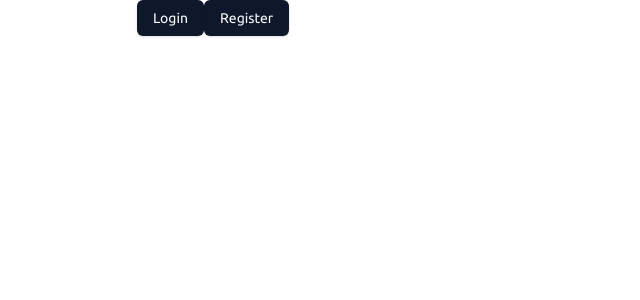
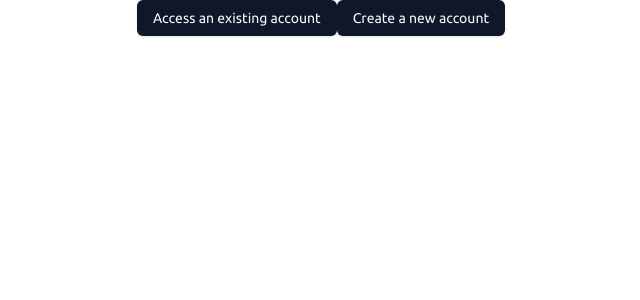
Before and after one commit to arantebw/sto-rosario-handicrafts, a Next.js app: page / in a window 1280 px wide. Shown: the top 300 px of the page, without its empty margins (503-1143 px from the left). Built offline with nearby package versions, Linux system fonts and the light colour scheme.

Commit message:
feat(components): ✨ create the button link component

```diff
--- a/src/app/page.tsx
+++ b/src/app/page.tsx
@@ -1,5 +1,4 @@
-import { Button } from "@/components/ui/button";
-import Image from "next/image";
+import { ButtonLink } from "@/components/ButtonLink";
 
 export default function Home() {
   return (
@@ -9,8 +8,8 @@ export default function Home() {
         <h2>{process.env.APP_DESCRIPTION}</h2>
       </div>
       <div className="w-1/2">
-        <Button>Login</Button>
-        <Button>Register</Button>
+        <ButtonLink label="Access an existing account" path="/login" />
+        <ButtonLink label="Create a new account" path="/register" />
       </div>
     </main>
   );
--- /dev/null
+++ b/src/components/ButtonLink/index.tsx
@@ -0,0 +1,16 @@
+import Link from "next/link";
+
+import { Button } from "@/components/ui/button";
+
+type ButtonLinkProps = {
+  label: string;
+  path?: string;
+};
+
+export function ButtonLink({ label, path = "#" }: ButtonLinkProps) {
+  return (
+    <Button asChild>
+      <Link href={path}>{label}</Link>
+    </Button>
+  );
+}
```
